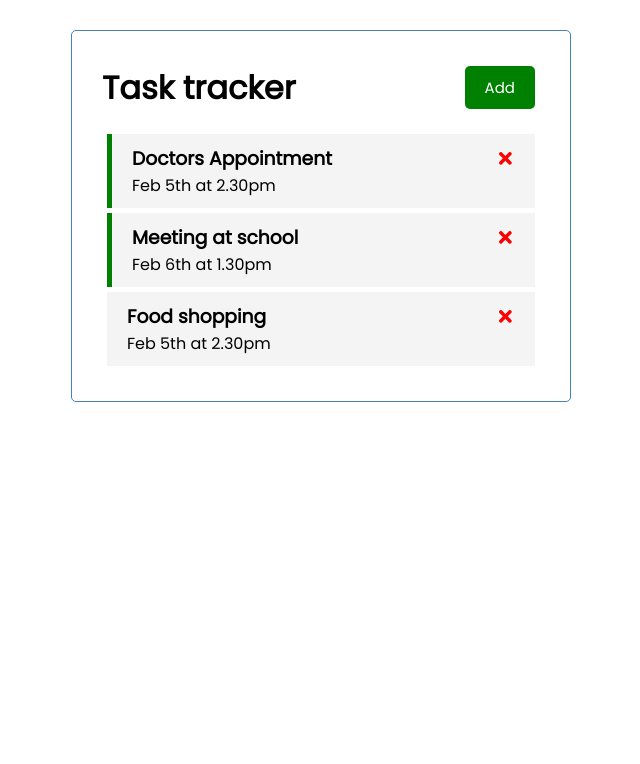
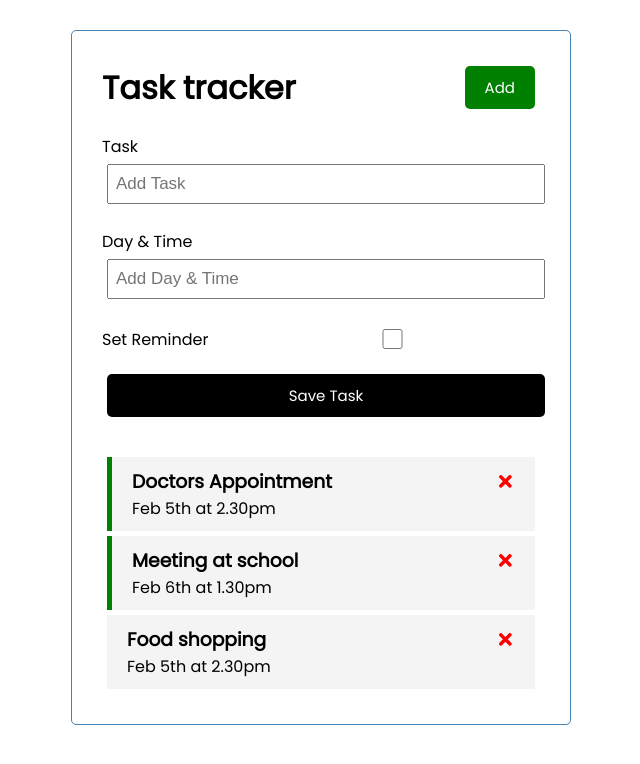
Before and after one commit to jamie-codez/React-refresh, a React (Create React App) app: page / in a window 1280 px wide. Shown: the top 764 px of the page, without its empty margins (319-959 px from the left). Built offline with nearby package versions, Linux system fonts and the light colour scheme.

Commit message:
Adding item

```diff
--- a/src/App.js
+++ b/src/App.js
@@ -1,4 +1,5 @@
 import { useState } from "react";
+import AddTask from "./components/AddTask";
 import Header from "./components/Header";
 import Tasks from "./components/Tasks";
 function App() {
@@ -23,6 +24,13 @@
     },
   ]);
 
+  // Add Task
+  const addTask = (task)=>{
+    const id = Math.floor(Math.random()*10000+1)
+    const newTask = {id,...task}
+    setTasks([...tasks,newTask])
+  }
+
   // Delete Task
   const deleteTask = (id) => {
     setTasks(tasks.filter((task) => task.id !== id));
@@ -40,6 +48,7 @@
   return (
     <div className="container">
       <Header />
+      <AddTask onAdd={addTask}/>
       {tasks.length > 0 ? (
         <Tasks tasks={tasks} onDelete={deleteTask} onToggle={toggleReminder} />
       ) : (
--- /dev/null
+++ b/src/components/AddTask.js
@@ -0,0 +1,60 @@
+import React, { useState } from "react";
+
+const AddTask = ({ onAdd }) => {
+  const [text, setText] = useState("");
+  const [day, setDay] = useState("");
+  const [reminder, setReminder] = useState(false);
+
+  const onSubmit = (e) => {
+    e.preventDefault();
+    if (!text) {
+      alert("Please add task");
+      return;
+    }
+    if (!day) {
+      alert("Please add day");
+      return;
+    }
+    onAdd({ text, day, reminder });
+    setText("");
+    setDay("");
+    setReminder(false);
+  };
+
+  return (
+    <form className="add-form" onSubmit={onSubmit}>
+      <div className="form-control">
+        <label>Task</label>
+        <input
+          type="text"
+          placeholder="Add Task"
+          value={text}
+          onChange={(e) => setText(e.target.value)}
+        />
+      </div>
+
+      <div className="form-control">
+        <label>Day & Time</label>
+        <input
+          type="text"
+          placeholder="Add Day & Time"
+          value={day}
+          onChange={(e) => setDay(e.target.value)}
+        />
+      </div>
+
+      <div className="form-control form-control-check">
+        <label>Set Reminder</label>
+        <input
+          type="checkbox"
+          checked={reminder}
+          value={reminder}
+          onChange={(e) => setReminder(e.currentTarget.checked)}
+        />
+      </div>
+      <input type="submit" value="Save Task" className="btn btn-block" />
+    </form>
+  );
+};
+
+export default AddTask;
```
